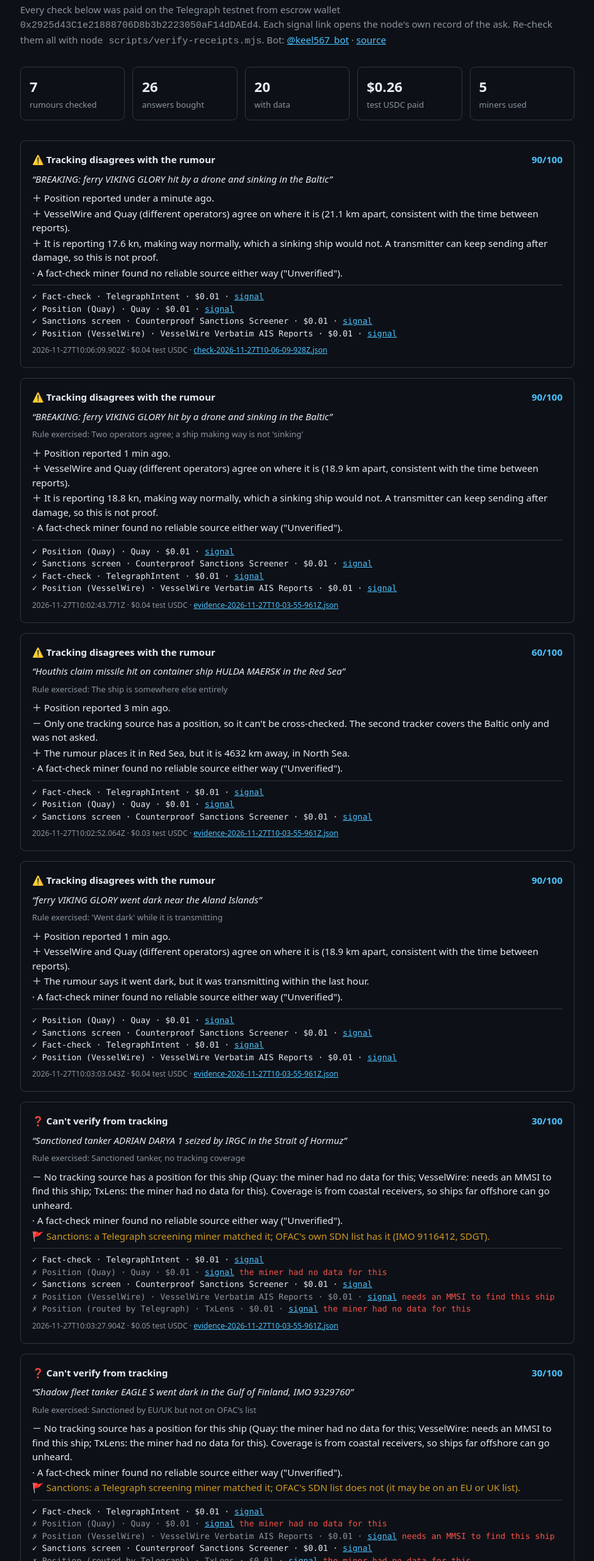
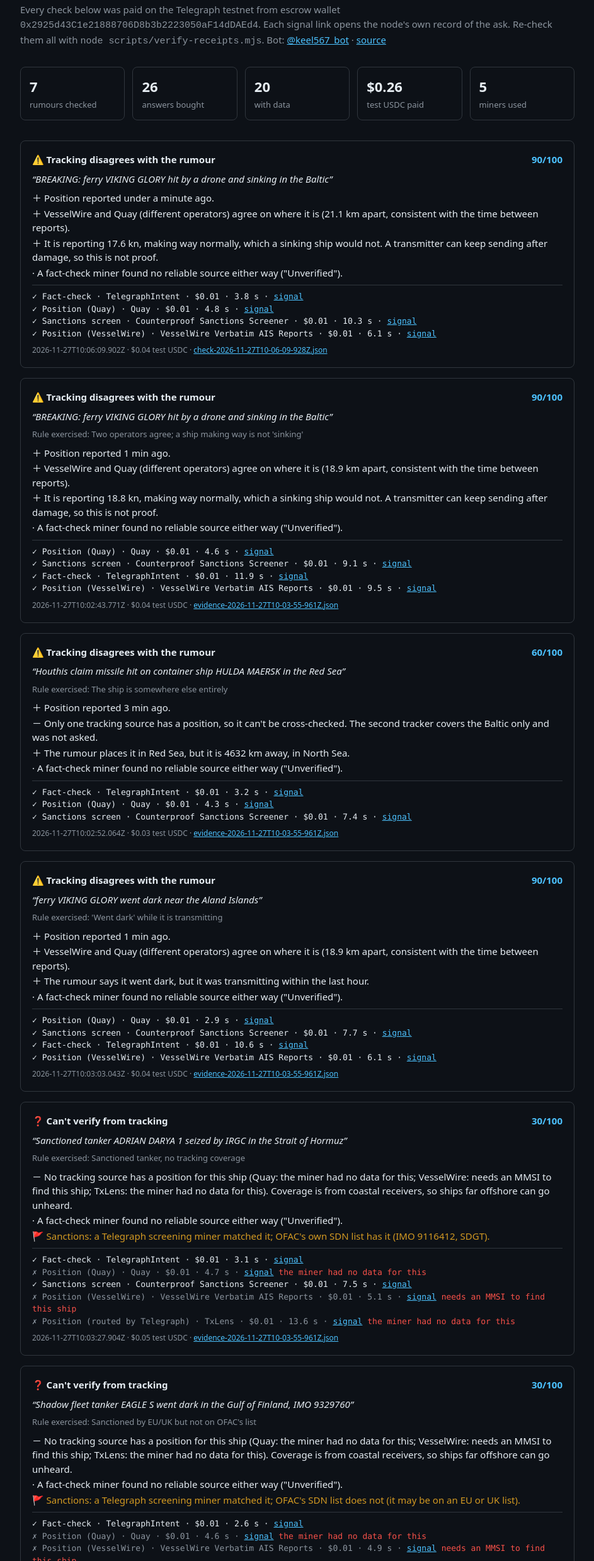
Before and after one commit to subheeksh5599/keel, a website: page docs/index.html in a window 1280 px wide. Shown: the part 82-2560 px from the top of the page at 63% size, without its empty margins (168-1111 px from the left). Drawn offline with Linux system fonts and the light colour scheme.

Commit message:
Customer, error budget and measured results in the README; check duration in replies and the dashboard

```diff
--- a/docs/index.html
+++ b/docs/index.html
@@ -28,7 +28,7 @@ footer{color:var(--mut);font-size:12px}
   <p class="rumour">“BREAKING: ferry VIKING GLORY hit by a drone and sinking in the Baltic”</p>
 
   <ul class="reasons"><li>＋ Position reported under a minute ago.</li><li>＋ VesselWire and Quay (different operators) agree on where it is (21.1 km apart, consistent with the time between reports).</li><li>＋ It is reporting 17.6 kn, making way normally, which a sinking ship would not. A transmitter can keep sending after damage, so this is not proof.</li><li>· A fact-check miner found no reliable source either way (&quot;Unverified&quot;).</li></ul>
-  <ul class="buys"><li class="ok">✓ Fact-check · TelegraphIntent · $0.01 · <a href="https://devnode.telegraphprotocol.com/engine/v1/signal/0x308c0bcb3e2ea70efb3f45bdea34402dc45930f1dfee2fa08d4a0a976f799232">signal</a></li><li class="ok">✓ Position (Quay) · Quay · $0.01 · <a href="https://devnode.telegraphprotocol.com/engine/v1/signal/0x364081e18c19720a827fb7d1f3a017111c9d10e8d00c7adc9b9bf01b91379244">signal</a></li><li class="ok">✓ Sanctions screen · Counterproof Sanctions Screener · $0.01 · <a href="https://devnode.telegraphprotocol.com/engine/v1/signal/0xdb76a31ae1d6bfa96b4fa425a328532617b1c11e664422c30eb52d21a26da34a">signal</a></li><li class="ok">✓ Position (VesselWire) · VesselWire Verbatim AIS Reports · $0.01 · <a href="https://devnode.telegraphprotocol.com/engine/v1/signal/0x2e0f617bd87d7cd32c2da8c1da9f076ce4a9f13803c423d28ce6e4591745773d">signal</a></li></ul>
+  <ul class="buys"><li class="ok">✓ Fact-check · TelegraphIntent · $0.01 · 3.8 s · <a href="https://devnode.telegraphprotocol.com/engine/v1/signal/0x308c0bcb3e2ea70efb3f45bdea34402dc45930f1dfee2fa08d4a0a976f799232">signal</a></li><li class="ok">✓ Position (Quay) · Quay · $0.01 · 4.8 s · <a href="https://devnode.telegraphprotocol.com/engine/v1/signal/0x364081e18c19720a827fb7d1f3a017111c9d10e8d00c7adc9b9bf01b91379244">signal</a></li><li class="ok">✓ Sanctions screen · Counterproof Sanctions Screener · $0.01 · 10.3 s · <a href="https://devnode.telegraphprotocol.com/engine/v1/signal/0xdb76a31ae1d6bfa96b4fa425a328532617b1c11e664422c30eb52d21a26da34a">signal</a></li><li class="ok">✓ Position (VesselWire) · VesselWire Verbatim AIS Reports · $0.01 · 6.1 s · <a href="https://devnode.telegraphprotocol.com/engine/v1/signal/0x2e0f617bd87d7cd32c2da8c1da9f076ce4a9f13803c423d28ce6e4591745773d">signal</a></li></ul>
   <footer>2026-11-27T10:06:09.902Z · $0.04 test USDC · <a href="https://github.com/subheeksh5599/keel/blob/main/receipts/check-2026-11-27T10-06-09-928Z.json">check-2026-11-27T10-06-09-928Z.json</a></footer>
 </article>
 <article>
@@ -36,7 +36,7 @@ footer{color:var(--mut);font-size:12px}
   <p class="rumour">“BREAKING: ferry VIKING GLORY hit by a drone and sinking in the Baltic”</p>
   <p class="rule">Rule exercised: Two operators agree; a ship making way is not 'sinking'</p>
   <ul class="reasons"><li>＋ Position reported 1 min ago.</li><li>＋ VesselWire and Quay (different operators) agree on where it is (18.9 km apart, consistent with the time between reports).</li><li>＋ It is reporting 18.8 kn, making way normally, which a sinking ship would not. A transmitter can keep sending after damage, so this is not proof.</li><li>· A fact-check miner found no reliable source either way (&quot;Unverified&quot;).</li></ul>
-  <ul class="buys"><li class="ok">✓ Position (Quay) · Quay · $0.01 · <a href="https://devnode.telegraphprotocol.com/engine/v1/signal/0x784b25752b7ef4ab426529690aa8aff89a7c23791f4cccc1c310b2bb79cb5a0e">signal</a></li><li class="ok">✓ Sanctions screen · Counterproof Sanctions Screener · $0.01 · <a href="https://devnode.telegraphprotocol.com/engine/v1/signal/0xa644ee77ae288aacb0af921607eef3044075df8bf0d39898b67c979af6901f7c">signal</a></li><li class="ok">✓ Fact-check · TelegraphIntent · $0.01 · <a href="https://devnode.telegraphprotocol.com/engine/v1/signal/0xd484560795f101166e8c126e057969e7c4a7d74516ec5a190e1c6d3d1fc7378a">signal</a></li><li class="ok">✓ Position (VesselWire) · VesselWire Verbatim AIS Reports · $0.01 · <a href="https://devnode.telegraphprotocol.com/engine/v1/signal/0x50539b5e28acfab12540301d2870592bd2f3a69d7d366c4e4ce36600d631999a">signal</a></li></ul>
+  <ul class="buys"><li class="ok">✓ Position (Quay) · Quay · $0.01 · 4.6 s · <a href="https://devnode.telegraphprotocol.com/engine/v1/signal/0x784b25752b7ef4ab426529690aa8aff89a7c23791f4cccc1c310b2bb79cb5a0e">signal</a></li><li class="ok">✓ Sanctions screen · Counterproof Sanctions Screener · $0.01 · 9.1 s · <a href="https://devnode.telegraphprotocol.com/engine/v1/signal/0xa644ee77ae288aacb0af921607eef3044075df8bf0d39898b67c979af6901f7c">signal</a></li><li class="ok">✓ Fact-check · TelegraphIntent · $0.01 · 11.9 s · <a href="https://devnode.telegraphprotocol.com/engine/v1/signal/0xd484560795f101166e8c126e057969e7c4a7d74516ec5a190e1c6d3d1fc7378a">signal</a></li><li class="ok">✓ Position (VesselWire) · VesselWire Verbatim AIS Reports · $0.01 · 9.5 s · <a href="https://devnode.telegraphprotocol.com/engine/v1/signal/0x50539b5e28acfab12540301d2870592bd2f3a69d7d366c4e4ce36600d631999a">signal</a></li></ul>
   <footer>2026-11-27T10:02:43.771Z · $0.04 test USDC · <a href="https://github.com/subheeksh5599/keel/blob/main/receipts/evidence-2026-11-27T10-03-55-961Z.json">evidence-2026-11-27T10-03-55-961Z.json</a></footer>
 </article>
 <article>
@@ -44,7 +44,7 @@ footer{color:var(--mut);font-size:12px}
   <p class="rumour">“Houthis claim missile hit on container ship HULDA MAERSK in the Red Sea”</p>
   <p class="rule">Rule exercised: The ship is somewhere else entirely</p>
   <ul class="reasons"><li>＋ Position reported 3 min ago.</li><li>－ Only one tracking source has a position, so it can't be cross-checked. The second tracker covers the Baltic only and was not asked.</li><li>＋ The rumour places it in Red Sea, but it is 4632 km away, in North Sea.</li><li>· A fact-check miner found no reliable source either way (&quot;Unverified&quot;).</li></ul>
-  <ul class="buys"><li class="ok">✓ Fact-check · TelegraphIntent · $0.01 · <a href="https://devnode.telegraphprotocol.com/engine/v1/signal/0x1e25d3cf60a5bc9ac3282a34d0c04f058feb90e2b84a960d6d63c09e402dbbd0">signal</a></li><li class="ok">✓ Position (Quay) · Quay · $0.01 · <a href="https://devnode.telegraphprotocol.com/engine/v1/signal/0x9c4d707b7e400bbffdec080970e8c592401939150515e2c4b8882cea8b2a842d">signal</a></li><li class="ok">✓ Sanctions screen · Counterproof Sanctions Screener · $0.01 · <a href="https://devnode.telegraphprotocol.com/engine/v1/signal/0x937b035155125aba421490c9763796b024b55eadc8c3047d68401df3939706c9">signal</a></li></ul>
+  <ul class="buys"><li class="ok">✓ Fact-check · TelegraphIntent · $0.01 · 3.2 s · <a href="https://devnode.telegraphprotocol.com/engine/v1/signal/0x1e25d3cf60a5bc9ac3282a34d0c04f058feb90e2b84a960d6d63c09e402dbbd0">signal</a></li><li class="ok">✓ Position (Quay) · Quay · $0.01 · 4.3 s · <a href="https://devnode.telegraphprotocol.com/engine/v1/signal/0x9c4d707b7e400bbffdec080970e8c592401939150515e2c4b8882cea8b2a842d">signal</a></li><li class="ok">✓ Sanctions screen · Counterproof Sanctions Screener · $0.01 · 7.4 s · <a href="https://devnode.telegraphprotocol.com/engine/v1/signal/0x937b035155125aba421490c9763796b024b55eadc8c3047d68401df3939706c9">signal</a></li></ul>
   <footer>2026-11-27T10:02:52.064Z · $0.03 test USDC · <a href="https://github.com/subheeksh5599/keel/blob/main/receipts/evidence-2026-11-27T10-03-55-961Z.json">evidence-2026-11-27T10-03-55-961Z.json</a></footer>
 </article>
 <article>
@@ -52,7 +52,7 @@ footer{color:var(--mut);font-size:12px}
   <p class="rumour">“ferry VIKING GLORY went dark near the Aland Islands”</p>
   <p class="rule">Rule exercised: 'Went dark' while it is transmitting</p>
   <ul class="reasons"><li>＋ Position reported 1 min ago.</li><li>＋ VesselWire and Quay (different operators) agree on where it is (18.9 km apart, consistent with the time between reports).</li><li>＋ The rumour says it went dark, but it was transmitting within the last hour.</li><li>· A fact-check miner found no reliable source either way (&quot;Unverified&quot;).</li></ul>
-  <ul class="buys"><li class="ok">✓ Position (Quay) · Quay · $0.01 · <a href="https://devnode.telegraphprotocol.com/engine/v1/signal/0xba6b2ccbeb5b4b4804db0bca1e1e3146e5dcf86eafe1a7a1afa2bf1db8ad006e">signal</a></li><li class="ok">✓ Sanctions screen · Counterproof Sanctions Screener · $0.01 · <a href="https://devnode.telegraphprotocol.com/engine/v1/signal/0x94c68036715406256c1f8003844dcdf5981862b2d6cff7753e8657d293dea76d">signal</a></li><li class="ok">✓ Fact-check · TelegraphIntent · $0.01 · <a href="https://devnode.telegraphprotocol.com/engine/v1/signal/0x71de8099954a386f5fca4cce63057eda1a4b3344950f34f49364a30c944f051c">signal</a></li><li class="ok">✓ Position (VesselWire) · VesselWire Verbatim AIS Reports · $0.01 · <a href="https://devnode.telegraphprotocol.com/engine/v1/signal/0xe47275f3670650c1bcc114a3bce8ea38111c67229b69d820fc1b002e6f06b2d4">signal</a></li></ul>
+  <ul class="buys"><li class="ok">✓ Position (Quay) · Quay · $0.01 · 2.9 s · <a href="https://devnode.telegraphprotocol.com/engine/v1/signal/0xba6b2ccbeb5b4b4804db0bca1e1e3146e5dcf86eafe1a7a1afa2bf1db8ad006e">signal</a></li><li class="ok">✓ Sanctions screen · Counterproof Sanctions Screener · $0.01 · 7.7 s · <a href="https://devnode.telegraphprotocol.com/engine/v1/signal/0x94c68036715406256c1f8003844dcdf5981862b2d6cff7753e8657d293dea76d">signal</a></li><li class="ok">✓ Fact-check · TelegraphIntent · $0.01 · 10.6 s · <a href="https://devnode.telegraphprotocol.com/engine/v1/signal/0x71de8099954a386f5fca4cce63057eda1a4b3344950f34f49364a30c944f051c">signal</a></li><li class="ok">✓ Position (VesselWire) · VesselWire Verbatim AIS Reports · $0.01 · 6.1 s · <a href="https://devnode.telegraphprotocol.com/engine/v1/signal/0xe47275f3670650c1bcc114a3bce8ea38111c67229b69d820fc1b002e6f06b2d4">signal</a></li></ul>
   <footer>2026-11-27T10:03:03.043Z · $0.04 test USDC · <a href="https://github.com/subheeksh5599/keel/blob/main/receipts/evidence-2026-11-27T10-03-55-961Z.json">evidence-2026-11-27T10-03-55-961Z.json</a></footer>
 </article>
 <article>
@@ -60,7 +60,7 @@ footer{color:var(--mut);font-size:12px}
   <p class="rumour">“Sanctioned tanker ADRIAN DARYA 1 seized by IRGC in the Strait of Hormuz”</p>
   <p class="rule">Rule exercised: Sanctioned tanker, no tracking coverage</p>
   <ul class="reasons"><li>－ No tracking source has a position for this ship (Quay: the miner had no data for this; VesselWire: needs an MMSI to find this ship; TxLens: the miner had no data for this). Coverage is from coastal receivers, so ships far offshore can go unheard.</li><li>· A fact-check miner found no reliable source either way (&quot;Unverified&quot;).</li><li class="flag">🚩 Sanctions: a Telegraph screening miner matched it; OFAC's own SDN list has it (IMO 9116412, SDGT).</li></ul>
-  <ul class="buys"><li class="ok">✓ Fact-check · TelegraphIntent · $0.01 · <a href="https://devnode.telegraphprotocol.com/engine/v1/signal/0xad9dc73b5786aa472fb18dde9721ea16b0b2bebc43242f18e6560a381ccac5a8">signal</a></li><li class="no">✗ Position (Quay) · Quay · $0.01 · <a href="https://devnode.telegraphprotocol.com/engine/v1/signal/0x7b17368ee0a757c15e940b09056e18bd82b286540d64d0ebfbd29cda66ab5825">signal</a> <span class="why">the miner had no data for this</span></li><li class="ok">✓ Sanctions screen · Counterproof Sanctions Screener · $0.01 · <a href="https://devnode.telegraphprotocol.com/engine/v1/signal/0x7cd4f14ce5147aebb9cb5e5b57fe74df4c1f74a10d176ee232df4c12039c16a0">signal</a></li><li class="no">✗ Position (VesselWire) · VesselWire Verbatim AIS Reports · $0.01 · <a href="https://devnode.telegraphprotocol.com/engine/v1/signal/0x0e6d61b5bccd99305230a65341ac69ea39abe2943ff9be325dd48d9f9ac2762c">signal</a> <span class="why">needs an MMSI to find this ship</span></li><li class="no">✗ Position (routed by Telegraph) · TxLens · $0.01 · <a href="https://devnode.telegraphprotocol.com/engine/v1/signal/0x5604a7ca61d087664cac6f1bf2453f3cea10afabfe151791053f5d13a7ff6424">signal</a> <span class="why">the miner had no data for this</span></li></ul>
+  <ul class="buys"><li class="ok">✓ Fact-check · TelegraphIntent · $0.01 · 3.1 s · <a href="https://devnode.telegraphprotocol.com/engine/v1/signal/0xad9dc73b5786aa472fb18dde9721ea16b0b2bebc43242f18e6560a381ccac5a8">signal</a></li><li class="no">✗ Position (Quay) · Quay · $0.01 · 4.7 s · <a href="https://devnode.telegraphprotocol.com/engine/v1/signal/0x7b17368ee0a757c15e940b09056e18bd82b286540d64d0ebfbd29cda66ab5825">signal</a> <span class="why">the miner had no data for this</span></li><li class="ok">✓ Sanctions screen · Counterproof Sanctions Screener · $0.01 · 7.5 s · <a href="https://devnode.telegraphprotocol.com/engine/v1/signal/0x7cd4f14ce5147aebb9cb5e5b57fe74df4c1f74a10d176ee232df4c12039c16a0">signal</a></li><li class="no">✗ Position (VesselWire) · VesselWire Verbatim AIS Reports · $0.01 · 5.1 s · <a href="https://devnode.telegraphprotocol.com/engine/v1/signal/0x0e6d61b5bccd99305230a65341ac69ea39abe2943ff9be325dd48d9f9ac2762c">signal</a> <span class="why">needs an MMSI to find this ship</span></li><li class="no">✗ Position (routed by Telegraph) · TxLens · $0.01 · 13.6 s · <a href="https://devnode.telegraphprotocol.com/engine/v1/signal/0x5604a7ca61d087664cac6f1bf2453f3cea10afabfe151791053f5d13a7ff6424">signal</a> <span class="why">the miner had no data for this</span></li></ul>
   <footer>2026-11-27T10:03:27.904Z · $0.05 test USDC · <a href="https://github.com/subheeksh5599/keel/blob/main/receipts/evidence-2026-11-27T10-03-55-961Z.json">evidence-2026-11-27T10-03-55-961Z.json</a></footer>
 </article>
 <article>
@@ -68,7 +68,7 @@ footer{color:var(--mut);font-size:12px}
   <p class="rumour">“Shadow fleet tanker EAGLE S went dark in the Gulf of Finland, IMO 9329760”</p>
   <p class="rule">Rule exercised: Sanctioned by EU/UK but not on OFAC's list</p>
   <ul class="reasons"><li>－ No tracking source has a position for this ship (Quay: the miner had no data for this; VesselWire: needs an MMSI to find this ship; TxLens: the miner had no data for this). Coverage is from coastal receivers, so ships far offshore can go unheard.</li><li>· A fact-check miner found no reliable source either way (&quot;Unverified&quot;).</li><li class="flag">🚩 Sanctions: a Telegraph screening miner matched it; OFAC's SDN list does not (it may be on an EU or UK list).</li></ul>
-  <ul class="buys"><li class="ok">✓ Fact-check · TelegraphIntent · $0.01 · <a href="https://devnode.telegraphprotocol.com/engine/v1/signal/0x637b210f69d10349b8acc22204116875b6546f23f846b27b18aad20350a307a7">signal</a></li><li class="no">✗ Position (Quay) · Quay · $0.01 · <a href="https://devnode.telegraphprotocol.com/engine/v1/signal/0x6d24bd1b27887a5d6f7aaa4eac517efb6cd9de841ff2b0b4364797aa08def5ae">signal</a> <span class="why">the miner had no data for this</span></li><li class="no">✗ Position (VesselWire) · VesselWire Verbatim AIS Reports · $0.01 · <a href="https://devnode.telegraphprotocol.com/engine/v1/signal/0x029e9beb18c1c1d735c29918fe05fb550101ae38ed7a06a7e163e204a63b9a60">signal</a> <span class="why">needs an MMSI to find this ship</span></li><li class="ok">✓ Sanctions screen · Counterproof Sanctions Screener · $0.01 · <a href="https://devnode.telegraphprotocol.com/engine/v1/signal/0xed55a46eb1329290ea088ab640f9c55ff8e25a334f21fba9c3c55ae08a93e28b">signal</a></li><li class="no">✗ Position (routed by Telegraph) · TxLens · $0.01 · <a href="https://devnode.telegraphprotocol.com/engine/v1/signal/0x262afc66c1344009c421f16357f1de4192453df85248e968c2528ec884221106">signal</a> <span class="why">the miner had no data for this</span></li></ul>
+  <ul class="buys"><li class="ok">✓ Fact-check · TelegraphIntent · $0.01 · 2.6 s · <a href="https://devnode.telegraphprotocol.com/engine/v1/signal/0x637b210f69d10349b8acc22204116875b6546f23f846b27b18aad20350a307a7">signal</a></li><li class="no">✗ Position (Quay) · Quay · $0.01 · 4.6 s · <a href="https://devnode.telegraphprotocol.com/engine/v1/signal/0x6d24bd1b27887a5d6f7aaa4eac517efb6cd9de841ff2b0b4364797aa08def5ae">signal</a> <span class="why">the miner had no data for this</span></li><li class="no">✗ Position (VesselWire) · VesselWire Verbatim AIS Reports · $0.01 · 4.9 s · <a href="https://devnode.telegraphprotocol.com/engine/v1/signal/0x029e9beb18c1c1d735c29918fe05fb550101ae38ed7a06a7e163e204a63b9a60">signal</a> <span class="why">needs an MMSI to find this ship</span></li><li class="ok">✓ Sanctions screen · Counterproof Sanctions Screener · $0.01 · 9.1 s · <a href="https://devnode.telegraphprotocol.com/engine/v1/signal/0xed55a46eb1329290ea088ab640f9c55ff8e25a334f21fba9c3c55ae08a93e28b">signal</a></li><li class="no">✗ Position (routed by Telegraph) · TxLens · $0.01 · 8.2 s · <a href="https://devnode.telegraphprotocol.com/engine/v1/signal/0x262afc66c1344009c421f16357f1de4192453df85248e968c2528ec884221106">signal</a> <span class="why">the miner had no data for this</span></li></ul>
   <footer>2026-11-27T10:03:46.848Z · $0.05 test USDC · <a href="https://github.com/subheeksh5599/keel/blob/main/receipts/evidence-2026-11-27T10-03-55-961Z.json">evidence-2026-11-27T10-03-55-961Z.json</a></footer>
 </article>
 <article>
@@ -76,7 +76,7 @@ footer{color:var(--mut);font-size:12px}
   <p class="rumour">“Iran closed the Strait of Hormuz to all shipping today”</p>
   <p class="rule">Rule exercised: No ship named: only the claim is checked</p>
   <ul class="reasons"><li>· No ship was named, so there is nothing to track. Only the claim itself was checked.</li><li>· A fact-check miner found no reliable source either way (&quot;Unverified&quot;).</li></ul>
-  <ul class="buys"><li class="ok">✓ Fact-check · TelegraphIntent · $0.01 · <a href="https://devnode.telegraphprotocol.com/engine/v1/signal/0xde0003dadd165e2419565696e4f6b5966e002f65c73ee23620bebfcdfaddd6c3">signal</a></li></ul>
+  <ul class="buys"><li class="ok">✓ Fact-check · TelegraphIntent · $0.01 · 8.8 s · <a href="https://devnode.telegraphprotocol.com/engine/v1/signal/0xde0003dadd165e2419565696e4f6b5966e002f65c73ee23620bebfcdfaddd6c3">signal</a></li></ul>
   <footer>2026-11-27T10:03:55.961Z · $0.01 test USDC · <a href="https://github.com/subheeksh5599/keel/blob/main/receipts/evidence-2026-11-27T10-03-55-961Z.json">evidence-2026-11-27T10-03-55-961Z.json</a></footer>
 </article>
 </main></body></html>
--- a/scripts/dashboard.mjs
+++ b/scripts/dashboard.mjs
@@ -19,14 +19,14 @@ const miners = [...new Set(purchases.map((p) => p.miner).filter(Boolean))];
 
 const rows = checks.map(({ file, rule, c }) => {
   const r = c.result || {};
-  const buys = (c.purchases || []).map((p) => `<li class="${p.ok ? "ok" : "no"}">${p.ok ? "✓" : "✗"} ${esc(p.label)} · ${esc(p.miner || "")} · $${(p.costUsd || 0).toFixed(2)}${p.signalUrl ? ` · <a href="${esc(p.signalUrl)}">signal</a>` : ""}${!p.ok && p.error ? ` <span class="why">${esc(p.error)}</span>` : ""}</li>`).join("");
+  const buys = (c.purchases || []).map((p) => `<li class="${p.ok ? "ok" : "no"}">${p.ok ? "✓" : "✗"} ${esc(p.label)} · ${esc(p.miner || "")} · $${(p.costUsd || 0).toFixed(2)}${p.latencyMs ? ` · ${(p.latencyMs / 1000).toFixed(1)} s` : ""}${p.signalUrl ? ` · <a href="${esc(p.signalUrl)}">signal</a>` : ""}${!p.ok && p.error ? ` <span class="why">${esc(p.error)}</span>` : ""}</li>`).join("");
   return `<article>
   <header><span class="v">${esc(r.verdict?.icon)} ${esc(r.verdict?.label || r.verdict?.key)}</span><span class="conf">${esc(r.confidence)}/100</span></header>
   <p class="rumour">“${esc(c.extracted?.text || "")}”</p>
   ${rule ? `<p class="rule">Rule exercised: ${esc(rule)}</p>` : ""}
   <ul class="reasons">${(r.reasons || []).map((x) => `<li>${x.sign > 0 ? "＋" : x.sign < 0 ? "－" : "·"} ${esc(x.text)}</li>`).join("")}${(r.flags || []).map((f) => `<li class="flag">${esc(f)}</li>`).join("")}</ul>
   <ul class="buys">${buys}</ul>
-  <footer>${esc(c.checkedAt)} · $${(c.totalUsd || 0).toFixed(2)} test USDC · <a href="https://github.com/subheeksh5599/keel/blob/main/receipts/${esc(file)}">${esc(file)}</a></footer>
+  <footer>${esc(c.checkedAt)} · $${(c.totalUsd || 0).toFixed(2)} test USDC${c.elapsedMs ? ` · ${Math.round(c.elapsedMs / 1000)} s` : ""} · <a href="https://github.com/subheeksh5599/keel/blob/main/receipts/${esc(file)}">${esc(file)}</a></footer>
 </article>`;
 }).join("\n");
 
--- a/src/check.mjs
+++ b/src/check.mjs
@@ -20,6 +20,7 @@ export const INTENTS = {
 };
 
 export async function runCheck(text, { telegraph, budget, ofac, maxCheckUsd = 0.3, now = () => new Date(), trackers = TRACKERS } = {}) {
+  const started = Date.now();
   const ex = extract(text);
   const purchases = [];
   const checkBudget = new CheckBudget(budget, maxCheckUsd);
@@ -122,7 +123,7 @@ export async function runCheck(text, { telegraph, budget, ofac, maxCheckUsd = 0.
   };
   const result = assess(evidence);
   const totalUsd = round(purchases.reduce((s, p) => s + (p.costUsd || 0), 0));
-  return { kind: shipQuery ? "ship" : "claim", extracted: ex, shipQuery, shipName, identity, evidence, result, purchases, totalUsd, checkedAt: evidence.now.toISOString() };
+  return { kind: shipQuery ? "ship" : "claim", extracted: ex, shipQuery, shipName, identity, evidence, result, purchases, totalUsd, elapsedMs: Date.now() - started, checkedAt: evidence.now.toISOString() };
 }
 
 function inBox(a, [lat0, lon0, lat1, lon1]) {
--- a/src/format.mjs
+++ b/src/format.mjs
@@ -31,7 +31,7 @@ export function formatCheck(c, { budgetLeftUsd } = {}) {
   for (const x of r.reasons.slice(0, 6)) lines.push(`${x.sign > 0 ? "＋" : x.sign < 0 ? "－" : "·"} ${esc(x.text)}`);
 
   lines.push("");
-  lines.push(`<b>Checks bought on Telegraph</b> (${usd(c.totalUsd)} test USDC)`);
+  lines.push(`<b>Checks bought on Telegraph</b> (${usd(c.totalUsd)} test USDC${c.elapsedMs ? `, ${Math.max(1, Math.round(c.elapsedMs / 1000))} s` : ""})`);
   c.purchases.forEach((p, i) => {
     const status = p.ok ? "✓" : "✗";
     const what = p.ok ? summarize(p) : esc(shortErr(p.error));
```
Also changed, not shown: README.md, 1 other file.
